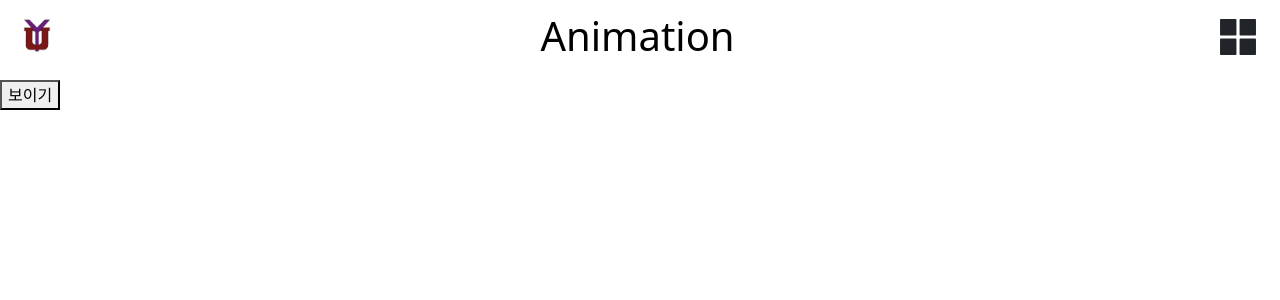
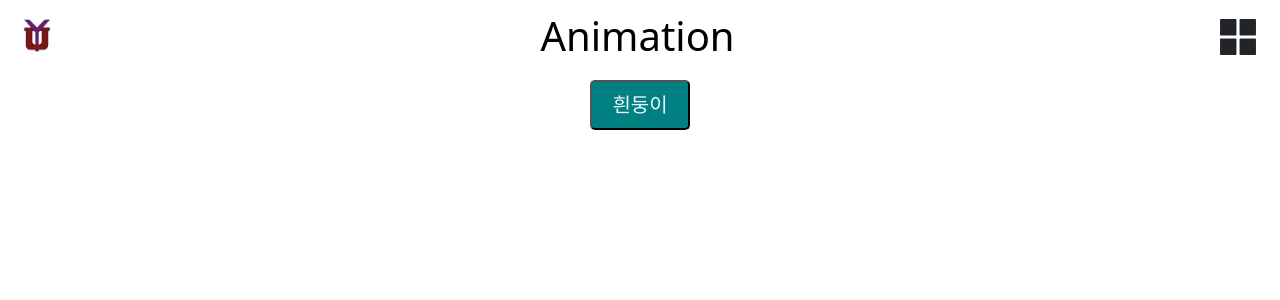
Before and after one commit to Eclipse-K/Animation_Page, a React (Create React App) app: page / in a window 1280 px wide. Shown: the top 300 px of the page. Built offline with nearby package versions, Linux system fonts and the light colour scheme.

Commit message:
Edit App.css

```diff
--- a/src/Components/App.css
+++ b/src/Components/App.css
@@ -1,4 +1,13 @@
-.cbutton {
-  border: 5px solid black;
-  background-color: red;
+.carbutton {
+  text-align: center;
 }
+
+.carbutton button {
+  font-size: 20px;
+  border-radius: 5px;
+  width: 100px;
+  height: 50px;
+  background-color: teal;
+  color: aliceblue;
+  box-shadow: 15px;
+}
--- a/src/Components/App.js
+++ b/src/Components/App.js
@@ -2,6 +2,7 @@ import { useState } from "react";
 import { BrowserRouter } from "react-router-dom";
 import Home from "./Home";
 import NavDrop from "./NavDrop";
+import "./App.css";
 
 function App() {
   const [show, setShow] = useState(false);
@@ -13,14 +14,13 @@ function App() {
           <NavDrop />
         </BrowserRouter>
       </div>
-      <div>
+      <div className="carbutton">
         <button
-          className="cbutton"
           onClick={() => {
             setShow(!show);
           }}
         >
-          {show ? "숨기기" : "보이기"}
+          {show ? "숨기기" : "흰둥이"}
         </button>
       </div>
       {show && <Home />}
```
